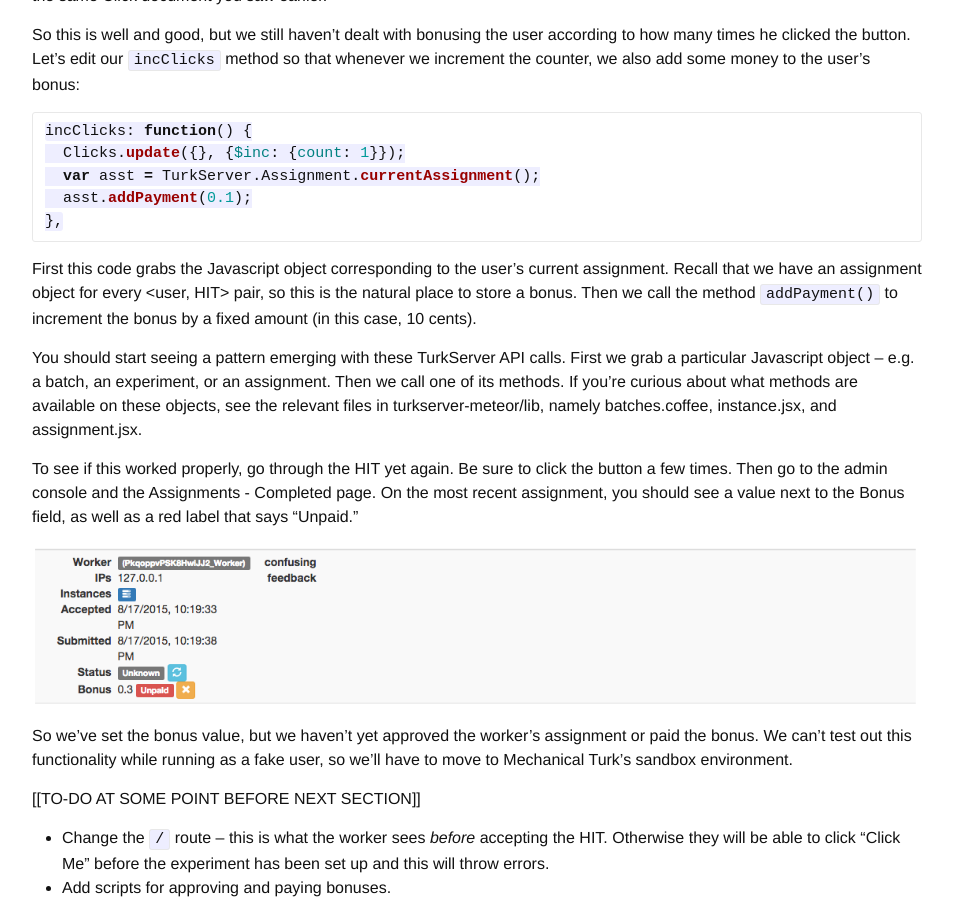
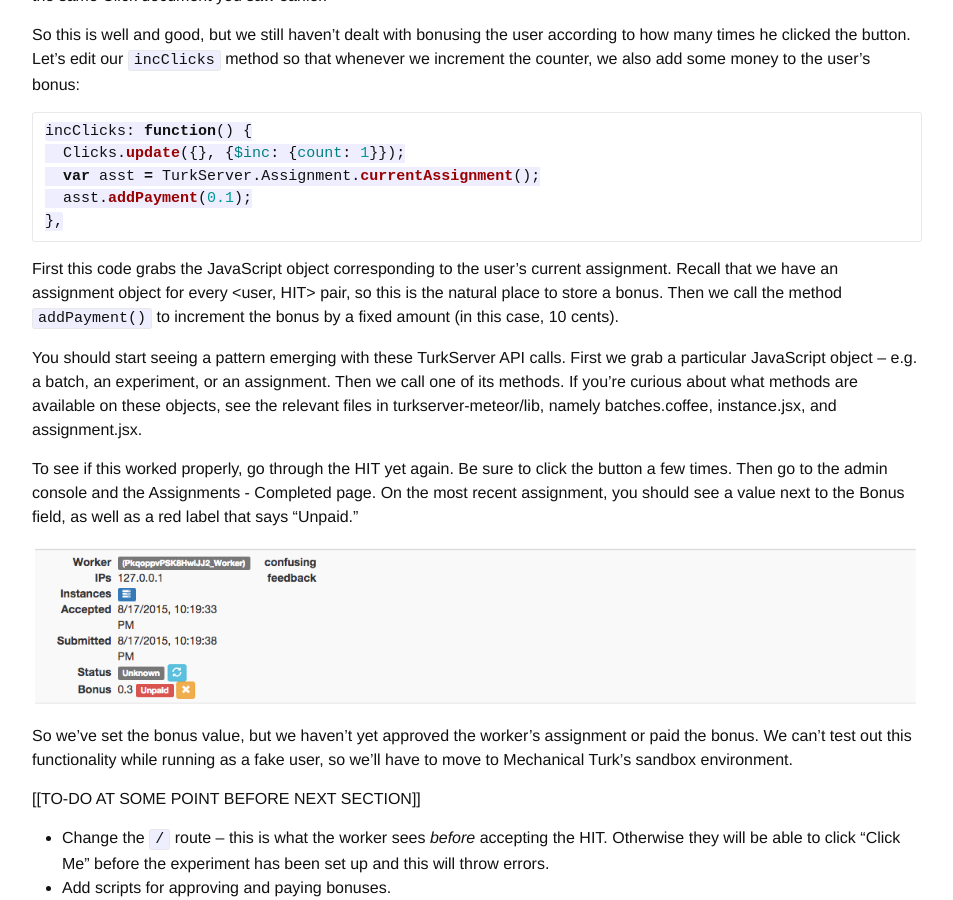
Before and after one commit to TurkServer/docs, a Jekyll site: the page built from index.md, in a window 1280 px wide and 900 px high, scrolled down 14913 px. Shown: the whole window, without its empty margins (163-1116 px from the left). Built offline with Jekyll 4.4.1, drawn with Linux system fonts in a browser that asks for light colours; Markdown is read by kramdown in place of the engine named in the settings; some of the changed text lies outside the part shown.

````diff
--- a/index.md
+++ b/index.md
@@ -2,13 +2,13 @@
 layout: default
 ---
 
-[TurkServer](https://github.com/HarvardEconCS/turkserver-meteor) is a framework based on the Javascript platform [Meteor](https://www.meteor.com/) that makes it easy to build interactive web-based user experiments for deployment on [Amazon Mechanical Turk](https://www.mturk.com/mturk/welcome).
+[TurkServer](https://github.com/HarvardEconCS/turkserver-meteor) is a framework based on the JavaScript platform [Meteor](https://www.meteor.com/) that makes it easy to build interactive web-based user experiments for deployment on [Amazon Mechanical Turk](https://www.mturk.com/mturk/welcome).
 
 This tutorial will explain how to get up and running with TurkServer. The intended audience is someone who:
 
 1. **Is familiar with [Amazon Mechanical Turk](https://www.mturk.com/mturk/welcome)** and understands how to request and approve work. If you have never used Mechanical Turk before, we recommend you explore a bit first. Go [here](https://requester.mturk.com/) and create one of the example projects.
 
-2. **Knows the basics of the Javascript app platform [Meteor](https://www.meteor.com/).** If you have never used Meteor before, that's fine -- it's quite easy to learn. Before continuing with this tutorial, [install](https://www.meteor.com/install) Meteor and then complete the [to-do app tutorial](https://www.meteor.com/tutorials/blaze/creating-an-app).
+2. **Knows the basics of the JavaScript app platform [Meteor](https://www.meteor.com/).** If you have never used Meteor before, that's fine -- it's quite easy to learn. Before continuing with this tutorial, [install](https://www.meteor.com/install) Meteor and then complete the [to-do app tutorial](https://www.meteor.com/tutorials/blaze/creating-an-app).
 
 All the code for the project that you will build during the tutorial can be found [here](https://github.com/ldworkin/turkserver-tutorial).
 
@@ -233,7 +233,7 @@ Meteor.methods({
 });
 ```
 
-In our new method `goToExitSurvey()`, we first grab the Javascript object corresponding to the user's current experiment. (TurkServer uses the terms "instance" and "experiment" interchangeably; I will try to stick to "experiment.) Then we call the `teardown()` method of this object, which ends the experiment. So this point the user goes back to the lobby, and then the SimpleAssigner sends him to the exit survey, so he can submit the HIT.
+In our new method `goToExitSurvey()`, we first grab the JavaScript object corresponding to the user's current experiment. (TurkServer uses the terms "instance" and "experiment" interchangeably; I will try to stick to "experiment.) Then we call the `teardown()` method of this object, which ends the experiment. So this point the user goes back to the lobby, and then the SimpleAssigner sends him to the exit survey, so he can submit the HIT.
 
 We've talked a lot about the SimpleAssigner, but we haven't actually yet told our app that we want to use it. To do so, we need to create a **batch** for our HIT, and then add the SimpleAssigner to this batch. Recall that a batch is a way of defining TurkServer-specific properties of our HIT, and the assigner type is one of these properties.
 
@@ -248,7 +248,7 @@ var batch = TurkServer.Batch.getBatchByName("main");
 batch.setAssigner(new TurkServer.Assigners.SimpleAssigner);
 ```
 
-A few more TurkServer API calls here. First we grab the Javascript object corresponding to the batch that we created. Then we call its method `setAssigner()` to tell our app that all HITs in this batch should use the SimpleAssigner.
+A few more TurkServer API calls here. First we grab the JavaScript object corresponding to the batch that we created. Then we call its method `setAssigner()` to tell our app that all HITs in this batch should use the SimpleAssigner.
 
 ## Running as a Fake User
 
@@ -442,9 +442,9 @@ incClicks: function() {
 },
 ```
 
-First this code grabs the Javascript object corresponding to the user's current assignment. Recall that we have an assignment object for every <user, HIT> pair, so this is the natural place to store a bonus. Then we call the method `addPayment()` to increment the bonus by a fixed amount (in this case, 10 cents).
+First this code grabs the JavaScript object corresponding to the user's current assignment. Recall that we have an assignment object for every <user, HIT> pair, so this is the natural place to store a bonus. Then we call the method `addPayment()` to increment the bonus by a fixed amount (in this case, 10 cents).
 
-You should start seeing a pattern emerging with these TurkServer API calls. First we grab a particular Javascript object -- e.g. a batch, an experiment, or an assignment. Then we call one of its methods. If you're curious about what methods are available on these objects, see the relevant files in turkserver-meteor/lib, namely batches.coffee, instance.jsx, and assignment.jsx.
+You should start seeing a pattern emerging with these TurkServer API calls. First we grab a particular JavaScript object -- e.g. a batch, an experiment, or an assignment. Then we call one of its methods. If you're curious about what methods are available on these objects, see the relevant files in turkserver-meteor/lib, namely batches.coffee, instance.jsx, and assignment.jsx.
 
 To see if this worked properly, go through the HIT yet again. Be sure to click the button a few times. Then go to the admin console and the Assignments - Completed page. On the most recent assignment, you should see a value next to the Bonus field, as well as a red label that says "Unpaid."
 
````
